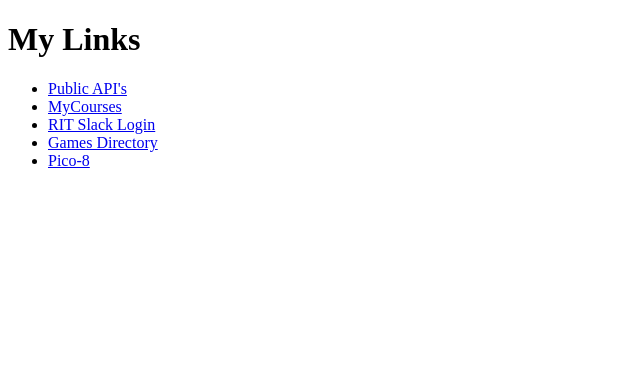
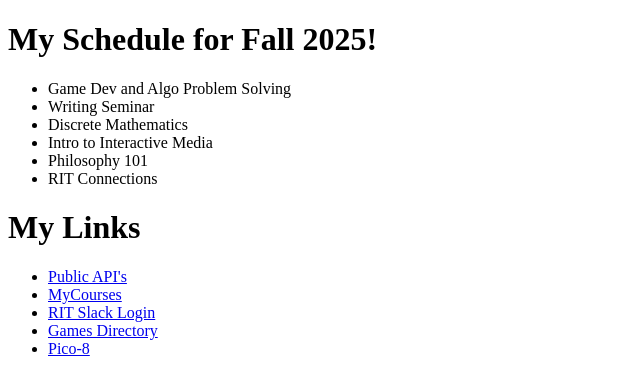
Before and after one commit to aas5870/aas5870.github.io, a plain HTML site: page index.html in a window 1280 px wide. Shown: the whole page, without its empty margins (0-640 px from the left). Drawn offline with Linux system fonts and the light colour scheme.

Commit message:
Add files via upload

```diff
--- a/index.html
+++ b/index.html
@@ -6,6 +6,15 @@
   <title>Links Page</title>
 </head>
 <body>
+  <h1>My Schedule for Fall 2025!</h1>
+    <ul>
+      <li>Game Dev and Algo Problem Solving</li>
+      <li>Writing Seminar</li>
+      <li>Discrete Mathematics</li>
+      <li>Intro to Interactive Media</li>
+      <li>Philosophy 101</li>
+      <li>RIT Connections</li>
+    </ul>
   <h1>My Links</h1>
   <ul>
     <li><a href="https://github.com/public-api-lists/public-api-lists" target="_blank">Public API's</a></li>
```
